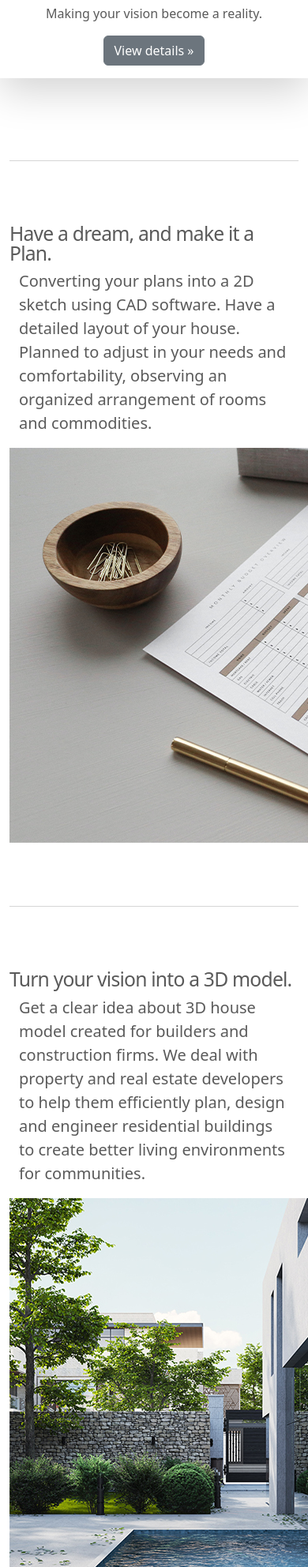
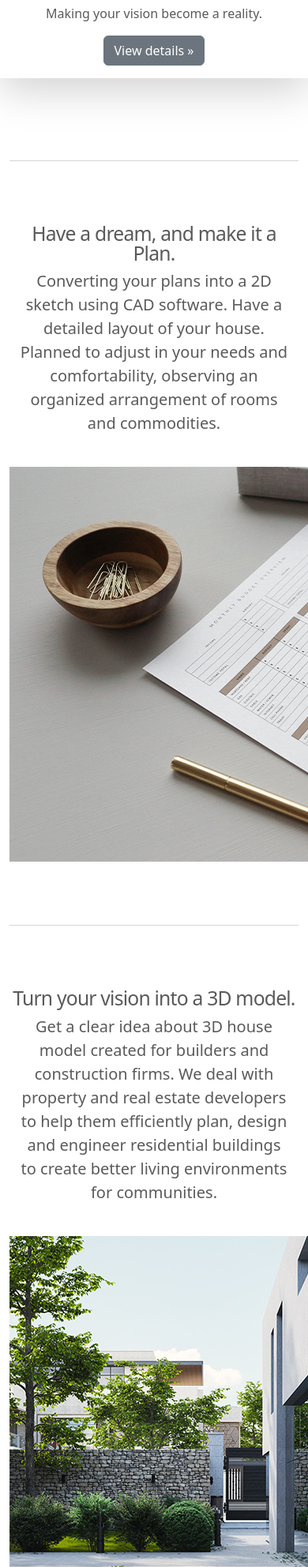
Before and after one commit to DAnoche/fusion-drafts, a website built with webpack: page app/index.html in a window 390 px wide. Shown: the part 1544-3528 px from the top of the page at 79% size. Built offline with nearby package versions, Linux system fonts and the light colour scheme.

Commit message:
Fixed responsiveness of featurette section for mobiles

```diff
--- a/app/index.html
+++ b/app/index.html
@@ -226,8 +226,8 @@
 
         <hr class="featurette-divider" />
         <section id="features">
-          <div class="row featurette align-items-center">
-            <div class="col-md-7">
+          <div class="row featurette justify-content-center align-items-center">
+            <div class="col-lg-5 text-lg-start text-center">
               <h2 class="featurette-heading fw-normal lh-1">
                 Have a dream, and make it a Plan.
               </h2>
@@ -238,7 +238,7 @@
                 and commodities.
               </p>
             </div>
-            <div class="col-md-5">
+            <div class="col-lg-5 text-center mt-4 text-lg-end">
               <img
                 class="image-fluid"
                 src="./assets/images/content-1.jpg"
@@ -248,8 +248,10 @@
           </div>
 
           <hr class="featurette-divider" />
-          <div class="row featurette align-items-center">
-            <div class="col-md-7 order-md-2">
+          <div
+            class="row featurette justify-content-between align-items-center"
+          >
+            <div class="col-lg-5 text-lg-end text-center order-lg-2">
               <h2 class="featurette-heading fw-normal lh-1">
                 Turn your vision into a 3D model.
               </h2>
@@ -261,7 +263,7 @@
                 communities.
               </p>
             </div>
-            <div class="col-md-5 order-md-1">
+            <div class="col-lg-5 text-lg-end mt-4 text-center order-lg-1">
               <img
                 class="image-fluid"
                 src="./assets/images/content-2.jpg"
@@ -272,8 +274,8 @@
 
           <hr class="featurette-divider" />
 
-          <div class="row featurette align-items-center">
-            <div class="col-md-7">
+          <div class="row featurette justify-content-center align-items-center">
+            <div class="col-lg-5 text-lg-start text-center">
               <h2 class="featurette-heading fw-normal lh-1">
                 Bring your dreams into reality, with realistic renders.
               </h2>
@@ -284,7 +286,7 @@
                 distinguish from a photograph of a real-life object.
               </p>
             </div>
-            <div class="col-md-5">
+            <div class="col-lg-5 text-lg-start mt-4 text-center">
               <img
                 class="image-fluid"
                 src="./assets/images/content-3.jpg"
```
